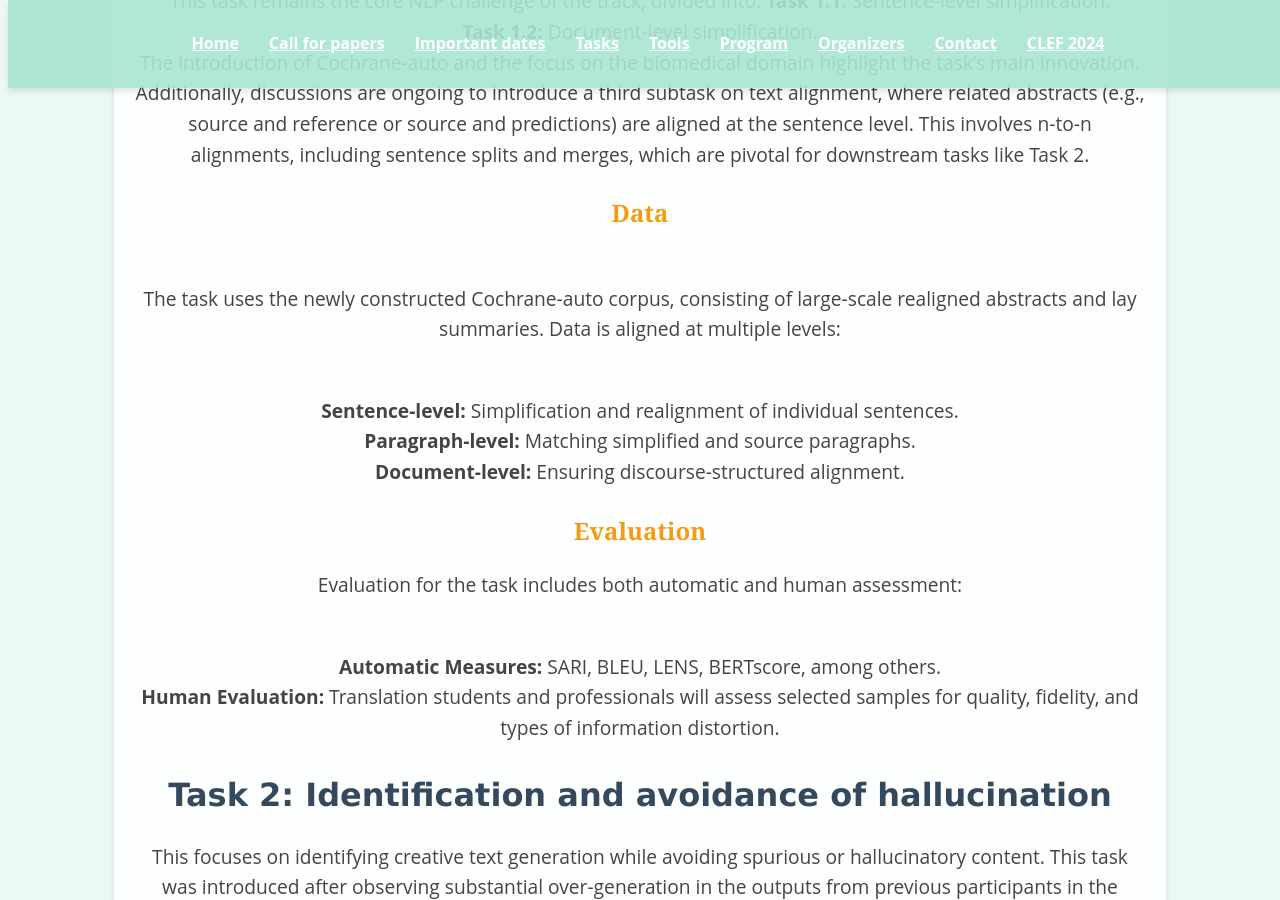
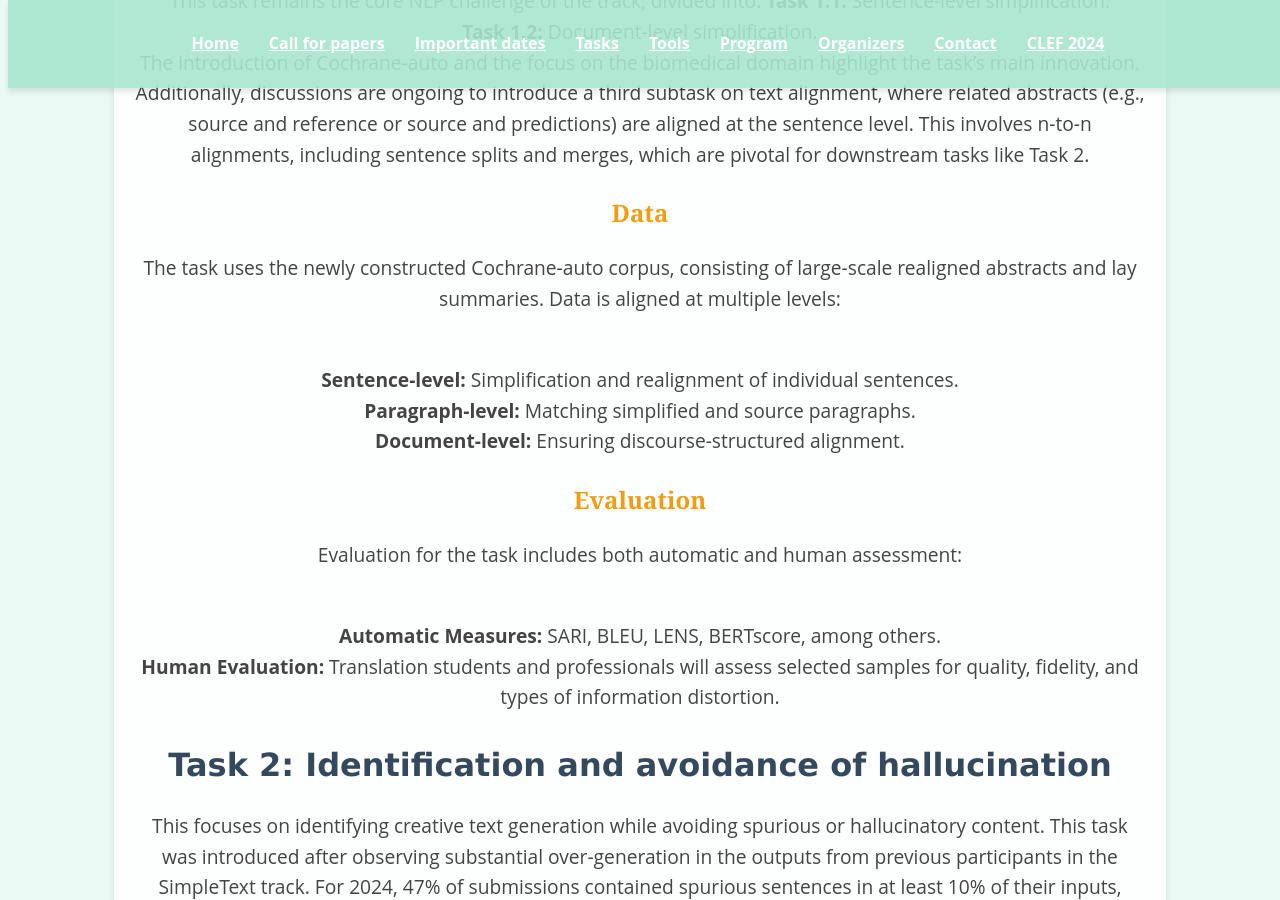
Before and after one commit to simpletext-madics/2025, a Jekyll site: the page built from tasks.md, in a window 1280 px wide and 900 px high, scrolled down 1411 px. Built offline with Jekyll 4.4.1, drawn with Linux system fonts in a browser that asks for light colours.

Commit message:
Update tasks.md

```diff
--- a/tasks.md
+++ b/tasks.md
@@ -29,7 +29,7 @@ This task remains the core NLP challenge of the track, divided into:
 <br>The introduction of Cochrane-auto and the focus on the biomedical domain highlight the task's main innovation. Additionally, discussions are ongoing to introduce a third subtask on text alignment, where related abstracts (e.g., source and reference or source and predictions) are aligned at the sentence level. This involves n-to-n alignments, including sentence splits and merges, which are pivotal for downstream tasks like Task 2.
 
 ### Data
-<br>The task uses the newly constructed Cochrane-auto corpus, consisting of large-scale realigned abstracts and lay summaries. Data is aligned at multiple levels:
+The task uses the newly constructed Cochrane-auto corpus, consisting of large-scale realigned abstracts and lay summaries. Data is aligned at multiple levels:
 
 <br>**Sentence-level:** Simplification and realignment of individual sentences.
 <br>**Paragraph-level:** Matching simplified and source paragraphs.
```
